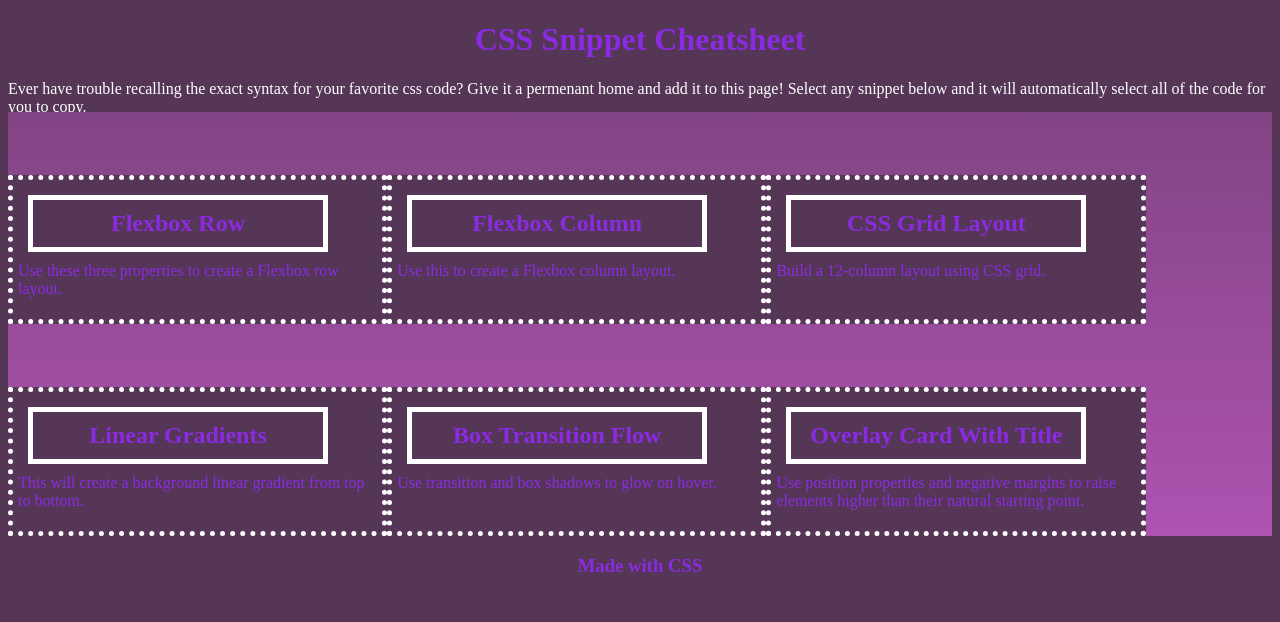
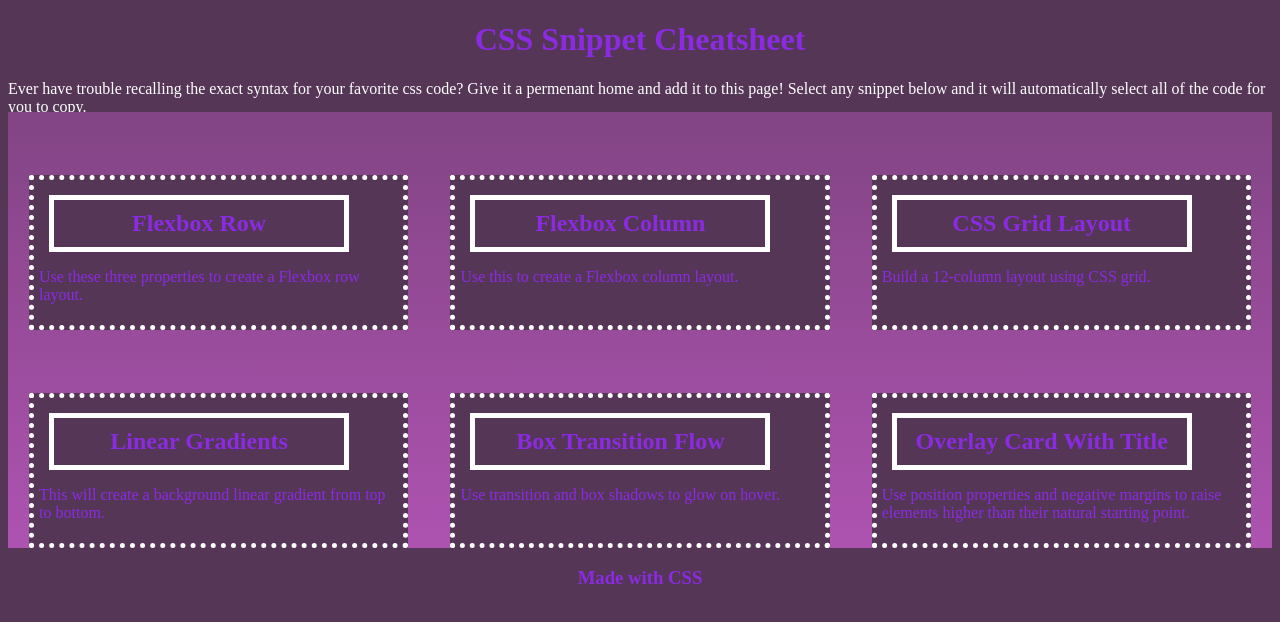
Before and after one commit to senaygebrat/Mini-Project-2.0, a plain HTML site: page index.html in a window 1280 px wide. Drawn offline with Linux system fonts and the light colour scheme.

Commit message:
added more to the stylesheet

```diff
--- a/index.html
+++ b/index.html
@@ -14,38 +14,39 @@
     <p>Ever have trouble recalling the exact syntax for your favorite css code? Give it a permenant home and add it to this page! Select any snippet below and it will automatically select all of the code for you to copy.</p>
   </header>
 
-  <main class="row column grid linear-gradient-background code-card card-header">
+  <main class="row column grid linear-gradient-background code-card card-header space-around">
+
     <section>
+      <div class="center">
         <h2>Flexbox Row</h2>
-        <!--Is this next line right on each section?-->
-          <class=text p>Use these three properties to create a Flexbox row layout.</p>
+          <p class="text">Use these three properties to create a Flexbox row layout.</p>
+      </div>
+
     </section>
 
     <section>
         <h2>Flexbox Column</h2>
-        <!--Is this next line right on each section?-->
-          <class=text p>Use this to create a Flexbox column layout.</p>
+          <p class="text">Use this to create a Flexbox column layout.</p>
     </section>
 
     <section>
         <h2>CSS Grid Layout</h2>
-        <!--Is this next line right on each section?-->
-          <class=text p>Build a 12-column layout using CSS grid.</p>
+          <p class="text">Build a 12-column layout using CSS grid.</p>
     </section>
 
     <section>
         <h2>Linear Gradients</h2>
-          <class=text p>This will create a background linear gradient from top to bottom.</p>
+          <p class="text">This will create a background linear gradient from top to bottom.</p>
     </section>
 
     <section>
         <h2>Box Transition Flow</h2>
-          <class=text p>Use transition and box shadows to glow on hover.</p>
+          <p class="text">Use transition and box shadows to glow on hover.</p>
     </section>
 
     <section>
         <h2>Overlay Card With Title</h2>
-          <class=text p>Use position properties and negative margins to raise elements higher than their natural starting point.</p>
+          <p class="text">Use position properties and negative margins to raise elements higher than their natural starting point.</p>
     </section>
 
   </main>
--- a/style.css
+++ b/style.css
@@ -16,14 +16,13 @@ p {
 
 .text {
     color:blueviolet;
-    font-size: 8px; /*why isnt this doing anything*/
+    font-size: 16px; /*why isnt this doing anything*/
 }
 
 main{
     display:flex;
     flex-direction: row;
     width: 100%;
-     /*display flex? block?*/
     flex-wrap: wrap;
 }
 
@@ -39,6 +38,7 @@ h3 {
     text-align: center;
     color: blueviolet;
 }
+
 section{
     width: 30%;
     border: 5px solid white;
@@ -98,6 +98,14 @@ pre {
     margin-top: -20px;
 }
 
+.space-around {
+    justify-content: space-around;
+}
+
+.center {
+    justify-content: center;
+}
+
 /*
 @media (max-width: 600px) {
     body {
```
